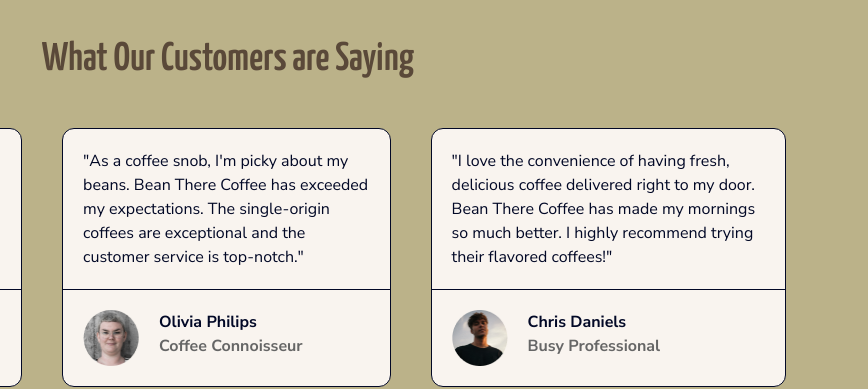
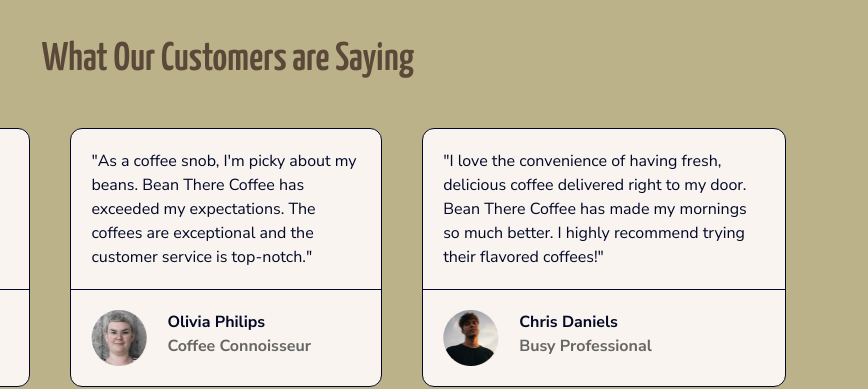
Before and after one commit to john-angelo1610/bean-there-coffee, a plain HTML site: page index.html in a window 1280 px wide. Shown: the part 3100-3489 px from the top of the page, 412-1280 px from the left. Drawn offline with nearby package versions, Linux system fonts and the light colour scheme.

Commit message:
Update index.html

```diff
--- a/index.html
+++ b/index.html
@@ -154,7 +154,7 @@
                 </div>
                 <div class="review-card flex-fill">
                     <div class="quote">
-                        "As a coffee snob, I'm picky about my beans. Bean There Coffee has exceeded my expectations. The single-origin coffees are exceptional and the customer service is top-notch."
+                        "As a coffee snob, I'm picky about my beans. Bean There Coffee has exceeded my expectations. The coffees are exceptional and the customer service is top-notch."
                     </div>
                     <div class="person d-flex">
                         <img src="assets/olivia.png" alt="Olivia Philips">
```
